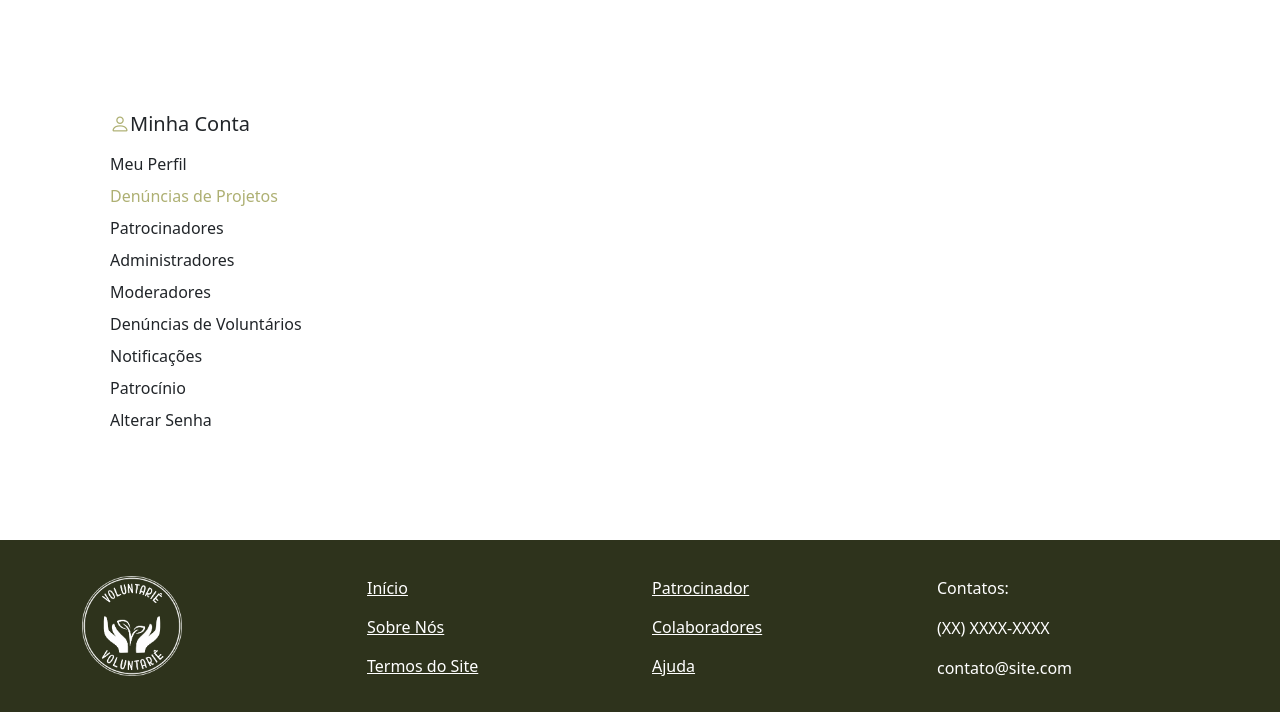
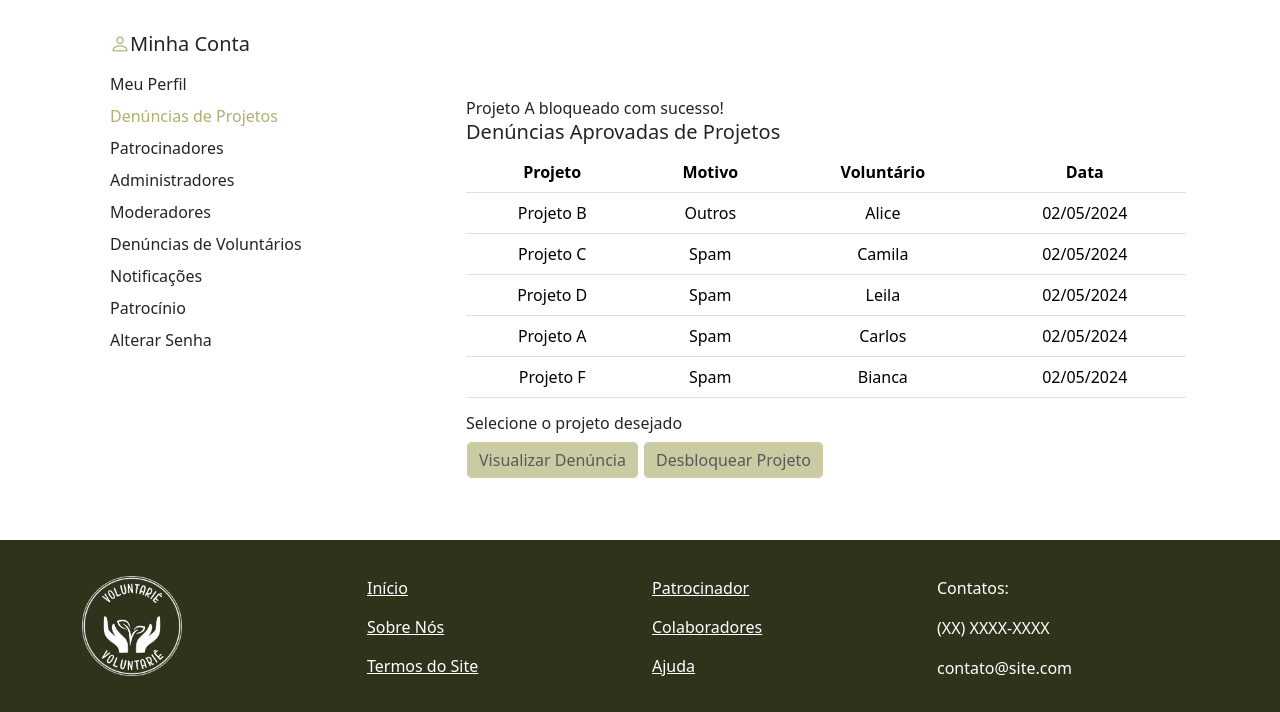
Before and after one commit to murilo5341/Voluntari-, a FastAPI app: page /bloquearprojeto in a window 1280 px wide. Shown: the part 88-800 px from the top of the page. Run offline with FastAPI, Linux system fonts and the light colour scheme; some libraries are stand-ins or nearby versions.

Commit message:
bloquearProjeto.html

```diff
--- a/templates/main/pages/bloquearProjeto.html
+++ b/templates/main/pages/bloquearProjeto.html
@@ -5,25 +5,28 @@
 
 <style>
     .container-options {
-        width: 270px;
-        margin-top: 80px;
+        width: 100%;
         background-color: #ffffff;
     }
+
     .container-forms {
         margin-top: 40px;
         background-color: #2e331c07;
     }
-    .botao-verde{
+
+    .botao-verde {
         --bs-btn-bg: #aeb073;
+    }
 
-    }
-    .person{
+    .person {
         color: #aeb073;
     }
+
     .link-ativo {
         color: #aeb073 !important;
     }
-  .campo{
+
+    .campo {
         width: 400px;
     }
 
@@ -34,6 +37,7 @@
 
 <div class="container my-3">
     <div class="row">
+        <!-- Menu "Minha Conta" -->
         <div class="col-md-4">
             <div class="container-options p-3 rounded">
                 <div class="row g-2">
@@ -44,7 +48,8 @@
                         <a href="meu-perfil" class="link-dark link-underline-opacity-0">Meu Perfil</a>
                     </div>
                     <div class="col-12">
-                        <a href="denuncia-projeto" class="link-dark link-underline-opacity-0 link-ativo">Denúncias de Projetos</a>
+                        <a href="denuncia-projeto" class="link-dark link-underline-opacity-0 link-ativo">Denúncias de
+                            Projetos</a>
                     </div>
                     <div class="col-12">
                         <a href="patrocinadores" class="link-dark link-underline-opacity-0">Patrocinadores</a>
@@ -56,7 +61,8 @@
                         <a href="moderadores" class="link-dark link-underline-opacity-0">Moderadores</a>
                     </div>
                     <div class="col-12">
-                        <a href="denuncia-voluntario" class="link-dark link-underline-opacity-0">Denúncias de Voluntários</a>
+                        <a href="denuncia-voluntario" class="link-dark link-underline-opacity-0">Denúncias de
+                            Voluntários</a>
                     </div>
                     <div class="col-12">
                         <a href="notificao" class="link-dark link-underline-opacity-0">Notificações</a>
@@ -71,4 +77,61 @@
             </div>
         </div>
 
+        <!-- Tabela e Botões -->
+        <div class="col-md-8" style="padding-top: 80px;">
+            <a>Projeto A bloqueado com sucesso!</a>
+            <h5>Denúncias Aprovadas de Projetos</h5>
+            <div class="table-container">
+                <table class="table table-hover">
+                    <thead>
+                        <tr>
+                            <th scope="col">Projeto</th>
+                            <th scope="col">Motivo</th>
+                            <th scope="col">Voluntário</th>
+                            <th scope="col">Data</th>
+                        </tr>
+                    </thead>
+                    <tbody>
+                        <tr>
+                            <td>Projeto B</td>
+                            <td>Outros</td>
+                            <td>Alice</td>
+                            <td>02/05/2024</td>
+                        </tr>
+                        <tr>
+                            <td>Projeto C</td>
+                            <td>Spam</td>
+                            <td>Camila</td>
+                            <td>02/05/2024</td>
+                        </tr>
+                        <tr>
+                            <td>Projeto D</td>
+                            <td>Spam</td>
+                            <td>Leila</td>
+                            <td>02/05/2024</td>
+                        </tr>
+                        <tr>
+                            <td>Projeto A</td>
+                            <td>Spam</td>
+                            <td>Carlos</td>
+                            <td>02/05/2024</td>
+                        </tr>
+                        <tr>
+                            <td>Projeto F</td>
+                            <td>Spam</td>
+                            <td>Bianca</td>
+                            <td>02/05/2024</td>
+                        </tr>
+                    </tbody>
+                </table>
+                <h6>Selecione o projeto desejado</h6>
+                <button type="button" class="btn btn-light" disabled style="background-color: #aeb073;">Visualizar
+                    Denúncia</button>
+                <button type="button" class="btn btn-light" disabled style="background-color: #aeb073;">Desbloquear
+                    Projeto</button>
+            </div>
+        </div>
+    </div>
+</div>
+
 {% endblock %}
```
Also changed, not shown: templates/main/pages/assinaturadousuarioassinante.html (line endings or trailing spaces). Lines whose indentation alone changed are shown as unchanged.
